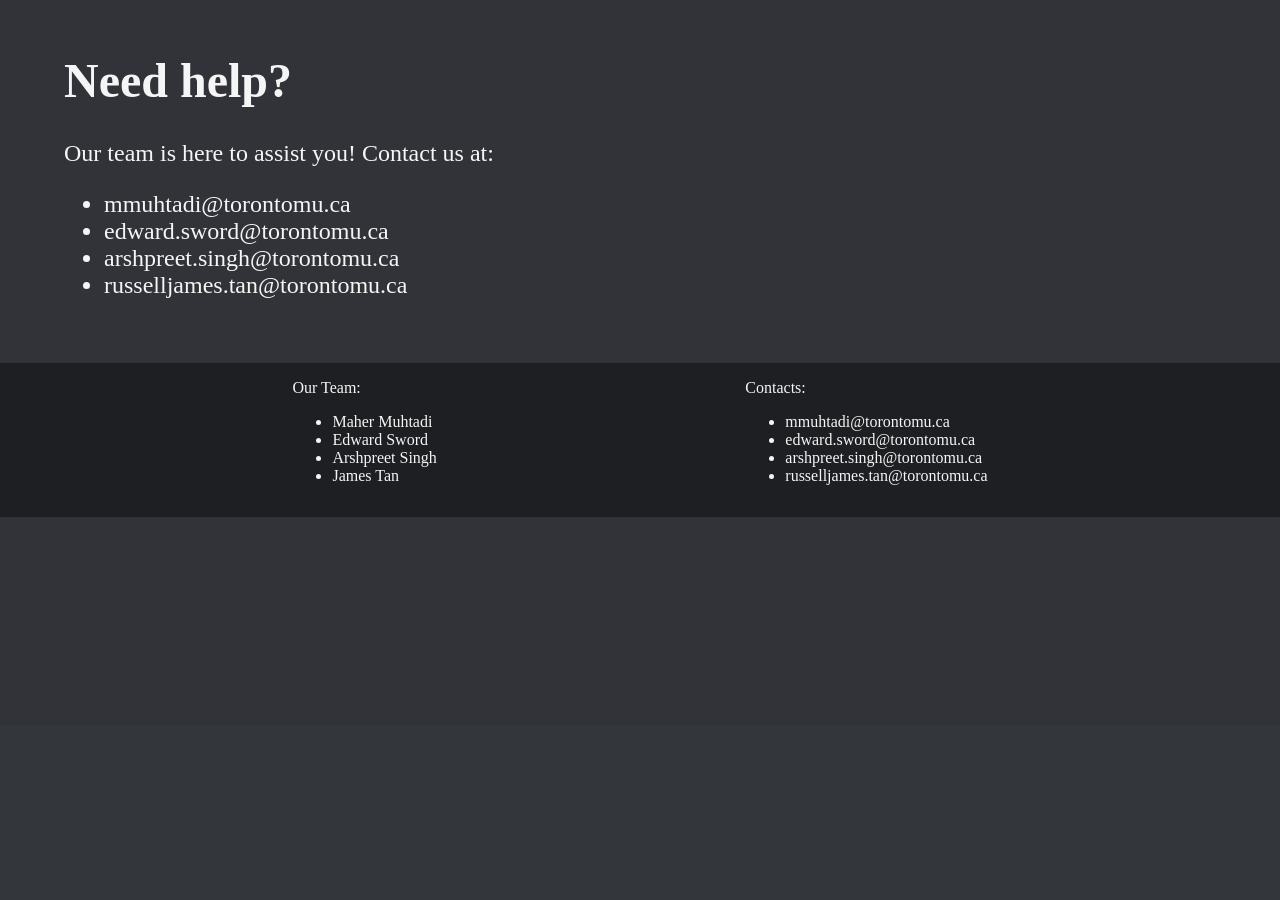
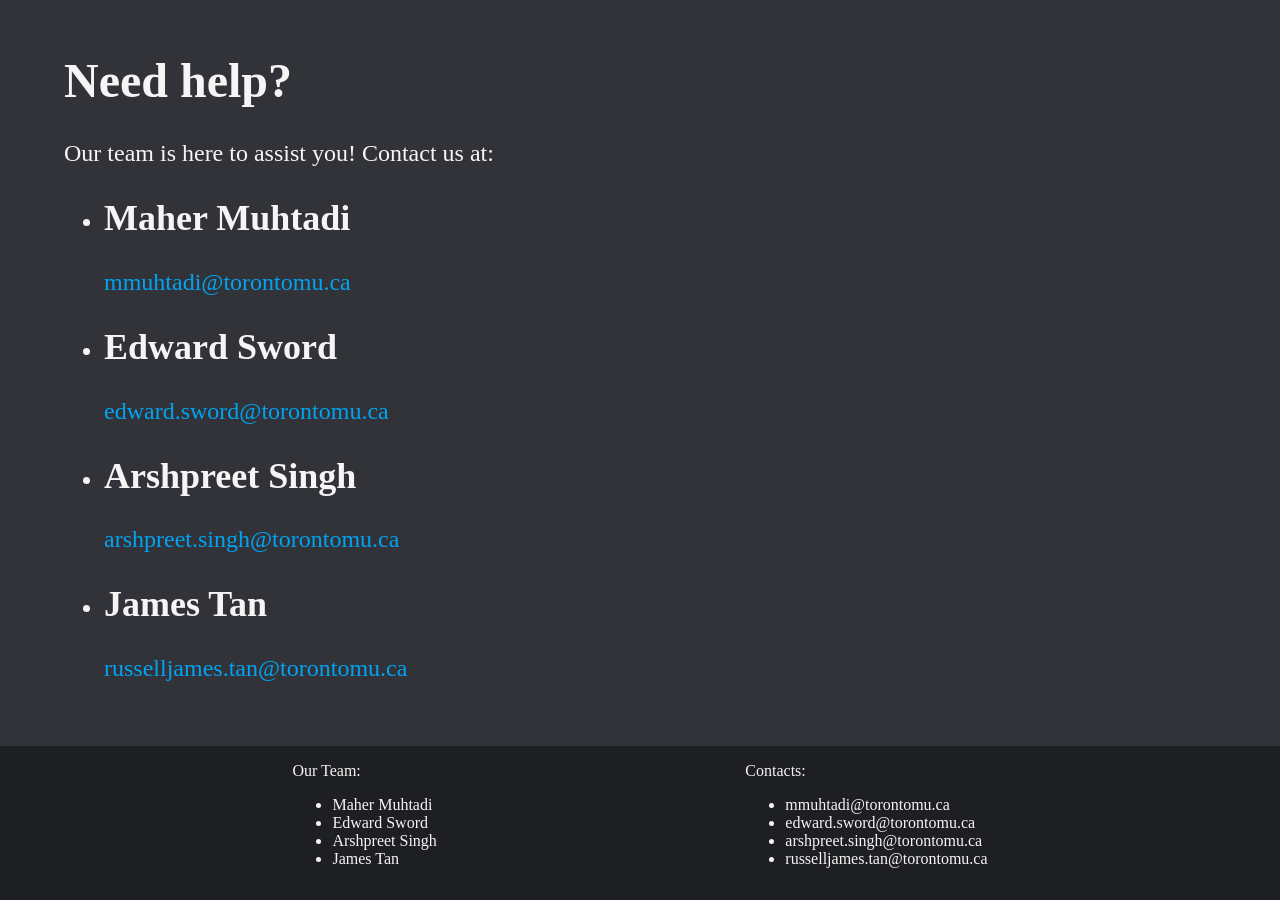
Before and after one commit to MaherMuhtadi/Smart-Customer-Services-Web-App, a PHP site: page /contact.php in a window 1280 px wide. Shown: the part 75-975 px from the top of the page. Before the commit the page ends 592 px from the top, so only its background shows below. Run offline with PHP 8.4, Linux system fonts and the light colour scheme; the visitor is signed in with stand-in values (Sample User, id 1); some web fonts are replaced.

Commit message:
updated content and layout of about.php and contact.php

```diff
--- a/contact.php
+++ b/contact.php
@@ -8,10 +8,22 @@ function main() {
             <h1>Need help?</h1>
             Our team is here to assist you! Contact us at:
             <ul>
-                <li>mmuhtadi@torontomu.ca</li>
-                <li>edward.sword@torontomu.ca</li>
-                <li>arshpreet.singh@torontomu.ca</li>
-                <li>russelljames.tan@torontomu.ca</li>
+                <li>
+                    <h2>Maher Muhtadi</h2>
+                    <a href='mailto:mmuhtadi@torontomu.ca'>mmuhtadi@torontomu.ca</a>
+                </li>
+                <li>
+                    <h2>Edward Sword</h2>
+                    <a href='mailto:edward.sword@torontomu.ca'>edward.sword@torontomu.ca</a>
+                </li>
+                <li>
+                    <h2>Arshpreet Singh</h2>
+                    <a href='mailto:arshpreet.singh@torontomu.ca'>arshpreet.singh@torontomu.ca</a>
+                </li>
+                <li>
+                    <h2>James Tan</h2>
+                    <a href='mailto:russelljames.tan@torontomu.ca'>russelljames.tan@torontomu.ca</a>
+                </li>
             </ul>
         </main>";
 }
--- a/style.css
+++ b/style.css
@@ -50,6 +50,15 @@ button:hover {
     background-color: rgb(72, 82, 197);
 }
 
+a {
+    color: rgb(2,163,243);
+    text-decoration: none;
+}
+
+a:hover {
+    text-decoration: underline;
+}
+
 .negative-button {
     background-color: rgb(218,55,60);
 }
```
Also changed, not shown: about.php (+16 -4 lines).
